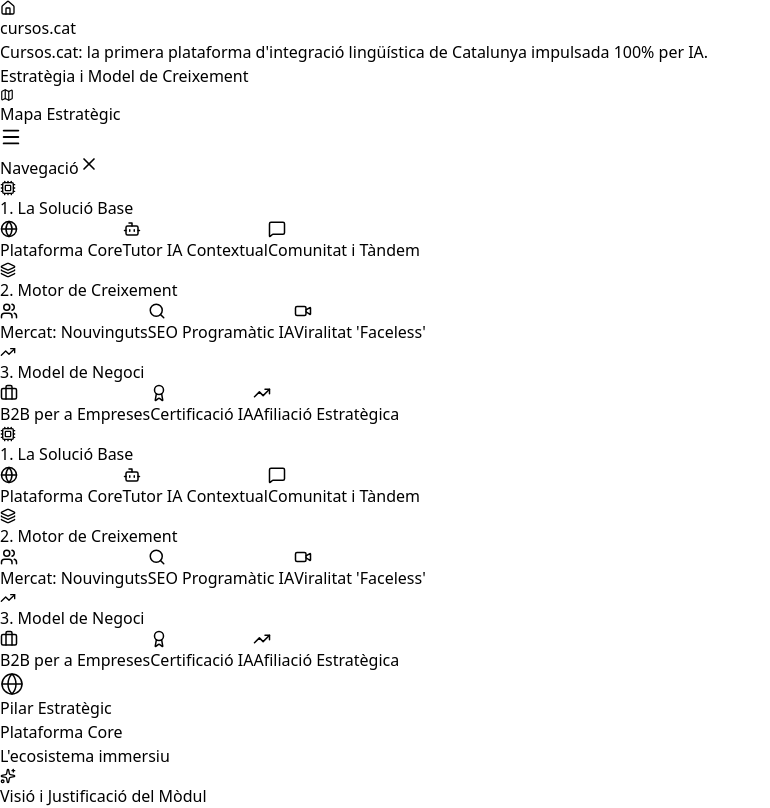
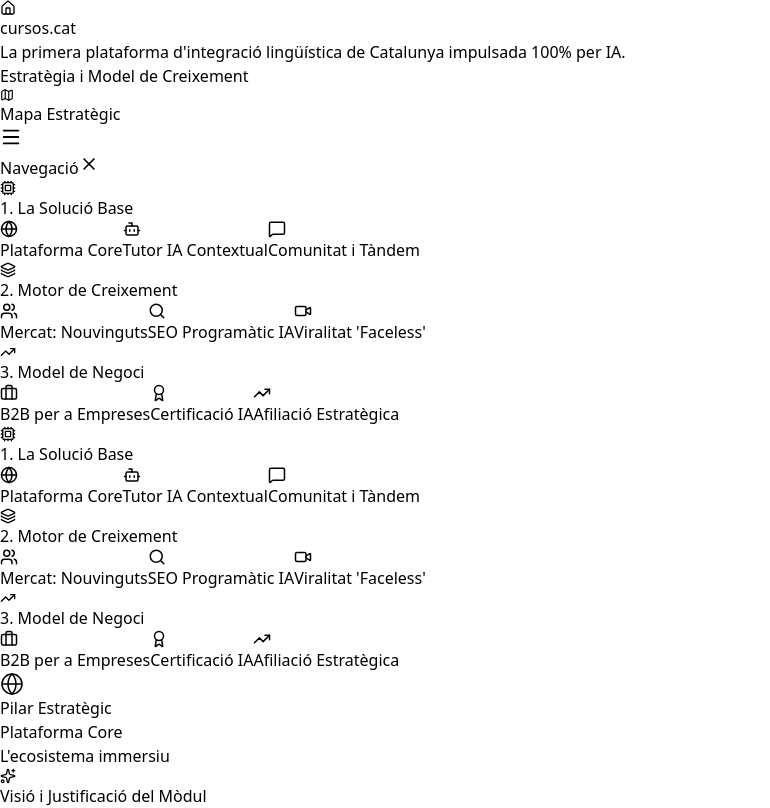
Before and after one commit to vosko03/cursos, a React (Vite) app: page /dash in a window 1280 px wide. Shown: the top 808 px of the page, without its empty margins (0-770 px from the left). Built offline with nearby package versions, Linux system fonts and the light colour scheme.

Commit message:
Modify title in Dashboard component
Updated the title to remove 'Cursos.cat' for clarity.

```diff
--- a/src/pages/Dashboard.jsx
+++ b/src/pages/Dashboard.jsx
@@ -186,7 +186,7 @@ const Dashboard = () => {
 
             <div className="border-l border-zinc-300 pl-4 hidden md:block">
               {/* Títol Visual Actualitzat per reflectir el demanat */}
-              <h1 className="text-base font-semibold text-zinc-900 tracking-tight leading-tight">Cursos.cat: la primera plataforma d'integració lingüística de Catalunya impulsada 100% per IA.</h1>
+              <h1 className="text-base font-semibold text-zinc-900 tracking-tight leading-tight">La primera plataforma d'integració lingüística de Catalunya impulsada 100% per IA.</h1>
               <p className="text-sm text-zinc-500 mt-0.5">Estratègia i Model de Creixement</p>
             </div>
           </div>
```
